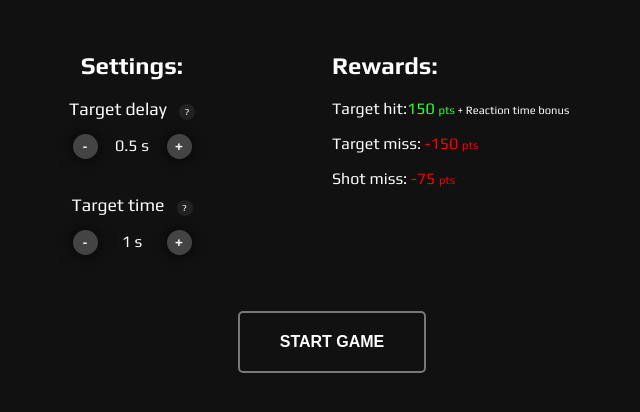
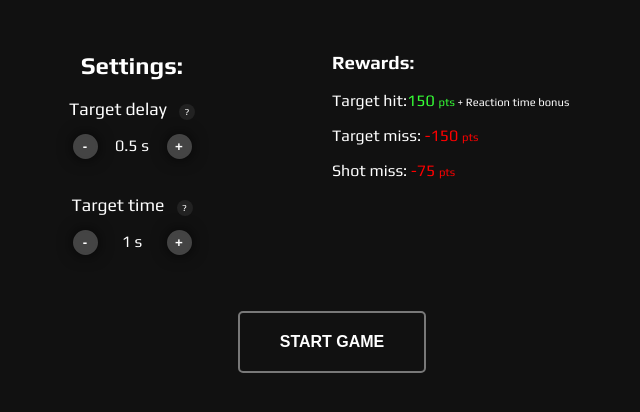
Before and after one commit to vasekhervert/aim-practice, a React (Create React App) app: page / in a window 1280 px wide. Shown: the top 412 px of the page, without its empty margins (308-948 px from the left). Built offline with nearby package versions, Linux system fonts and the light colour scheme.

Commit message:
moved reward calc to reward context

```diff
--- a/src/components/Rewards.js
+++ b/src/components/Rewards.js
@@ -3,7 +3,7 @@ import React from "react";
 export default function Rewards({ rewards, classes }) {
   return (
     <div className={`${classes}`}>
-      <h2>Rewards:</h2>
+      <h3>Rewards:</h3>
       <p>
         Target hit:
         <span className="green">
--- a/src/components/Settings.js
+++ b/src/components/Settings.js
@@ -1,25 +1,11 @@
-import React, { useEffect } from "react";
+import React from "react";
 import { useSettingsValue, useRewardsValue } from "../contexts";
 import Tooltip from "./Tooltip";
 import Rewards from "./Rewards";
 
 export default function Settings() {
   const { settings, setSettings } = useSettingsValue();
-  const { defaultReward, rewards, setRewards } = useRewardsValue();
-
-  useEffect(() => {
-    const delayPenalty = settings.delay / 10; // def 50
-    const targetTimePenalty = settings.targetTime / 10; // def 100
-    const reward = defaultReward - delayPenalty - targetTimePenalty; // 300 - 50 - 100
-    const targetMiss = delayPenalty + targetTimePenalty; // 50 + 100
-    const shotMiss = targetMiss / 2; // 150 / 2
-    setRewards((prevState) => ({
-      ...prevState,
-      targetHit: reward,
-      targetMissed: targetMiss,
-      shotMissed: shotMiss,
-    }));
-  }, [settings]);
+  const { rewards } = useRewardsValue();
 
   return (
     <div className="grid grid-col-2">
--- a/src/contexts/rewards.js
+++ b/src/contexts/rewards.js
@@ -1,8 +1,9 @@
-import { useState, createContext, useContext } from "react";
+import { useState, createContext, useContext, useEffect } from "react";
 import { useSettingsValue } from "./settings";
 
 export const RewardsContext = createContext();
 export const RewardsProvider = ({ children }) => {
+  const { settings } = useSettingsValue();
   const defaultReward = 300;
   const defaultMissedTarget = -300;
   const defaultMissedShot = -100;
@@ -11,6 +12,20 @@ export const RewardsProvider = ({ children }) => {
     targetMissed: defaultMissedTarget,
     shotMissed: defaultMissedShot,
   });
+
+  useEffect(() => {
+    const delayPenalty = settings.delay / 10; // def 50
+    const targetTimePenalty = settings.targetTime / 10; // def 100
+    const reward = defaultReward - delayPenalty - targetTimePenalty; // def 300 - 50 - 100
+    const targetMiss = delayPenalty + targetTimePenalty; // 50 + 100
+    const shotMiss = targetMiss / 2;
+    setRewards((prevState) => ({
+      ...prevState,
+      targetHit: reward,
+      targetMissed: targetMiss,
+      shotMissed: shotMiss,
+    }));
+  }, [settings]);
 
   return (
     <RewardsContext.Provider
```
